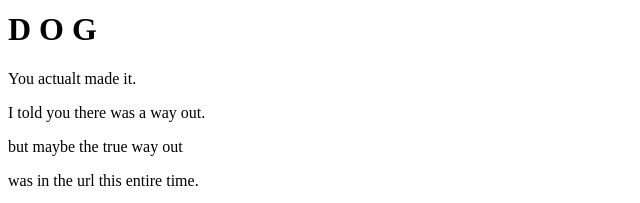
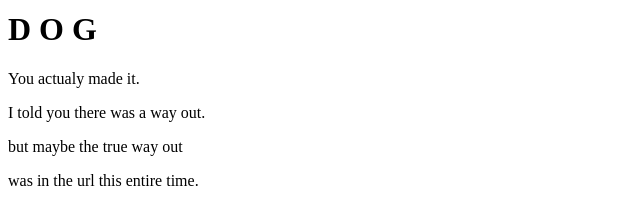
Before and after one commit to WillEnfield/willenfield.github.io, a plain HTML site: page dog.html in a window 1280 px wide. Shown: the part 1022-1225 px from the top of the page, 0-640 px from the left. Drawn offline with Linux system fonts and the light colour scheme.

```diff
--- a/dog.html
+++ b/dog.html
@@ -8,8 +8,9 @@
 <body>
     <img src="images/Moxie(the_dogs_name).webp" width="100%" height="1000" alt ="The goofiest of goobers.">
     <h1>D O G</h1>
-    <p>You actualt made it.</p>
+    <p>You actualy made it.</p>
     <p>I told you there was a way out.</p>
     <p>but maybe the true way out</p>
     <p>was in the url this entire time.</p>
 </body>
+</html>
```
Also changed, not shown: clicker.html (+1 -0 lines).
